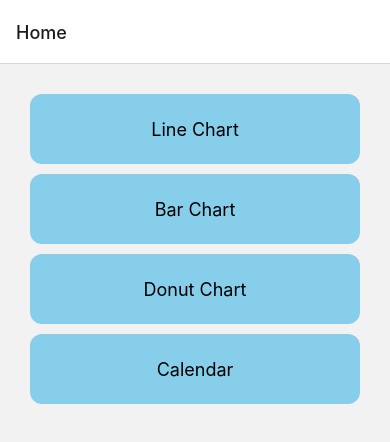
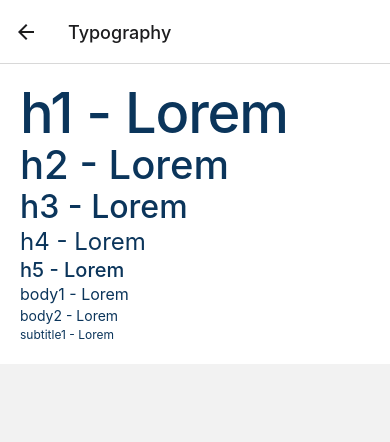
Before and after one commit to mithya-team/Obie-Native-Component, a React Native app: screen /Typography in a window 390 px wide. Shown: the top 442 px of the page. Built offline with nearby package versions, Linux system fonts and the light colour scheme.

Commit message:
Create Custom Typography

```diff
--- a/App.tsx
+++ b/App.tsx
@@ -14,6 +14,7 @@ import NewCalendarScreen from './src/Screens/Example/src/screens/calendarPlaygro
 import LineChart from './src/Screens/Charts/LineChart';
 import BarChart from './src/Screens/Charts/BarChart';
 import DonutChart from './src/Screens/Charts/DonutChart';
+import Typography from './src/Screens/Typography';
 
 const Stack = createNativeStackNavigator();
 
@@ -26,6 +27,7 @@ function App(): JSX.Element {
         <Stack.Screen name="BarChart" component={BarChart} />
         <Stack.Screen name="DonutChart" component={DonutChart} />
         <Stack.Screen name="DatePickers" component={DatePickers} />
+        <Stack.Screen name="Typography" component={Typography} />
         {/* <Stack.Screen name="CalendarScreen" component={CalendarScreen} /> */}
         {/* <Stack.Screen name="AgendaScreen" component={AgendaScreen} />
         <Stack.Screen
--- /dev/null
+++ b/src/Components/Typography/@types.ts
@@ -0,0 +1,13 @@
+export type TTypographyFontWeight = 'regular' | 'medium';
+
+export type TTypographyVariant =
+  | 'h1'
+  | 'h2'
+  | 'h3'
+  | 'h4'
+  | 'h5'
+  | 'body1'
+  | 'body2'
+  | 'subtitle1';
+
+export type TTypographyColor = 'primary' | 'secondary' | 'tertiary';
--- /dev/null
+++ b/src/Components/Typography/index.tsx
@@ -0,0 +1,109 @@
+import React, {PropsWithChildren, forwardRef} from 'react';
+import {StyleProp, StyleSheet, Text, TextStyle} from 'react-native';
+import {
+  TTypographyColor,
+  TTypographyFontWeight,
+  TTypographyVariant,
+} from './@types';
+
+export interface TypographyProps {
+  variant?: TTypographyVariant;
+  weight?: TTypographyFontWeight;
+  color?: TTypographyColor;
+}
+
+const Typography = forwardRef<Text, PropsWithChildren<TypographyProps>>(
+  ({variant = 'body1', color = 'primary', children, ...props}, ref) => (
+    <Text
+      {...props}
+      ref={ref}
+      style={getTypoStyle(variant, color, props.weight)}>
+      {children}
+    </Text>
+  ),
+);
+
+const getTypoStyle = (
+  variant: TTypographyVariant,
+  color: TTypographyColor,
+  weight?: TTypographyFontWeight,
+): StyleProp<TextStyle> => {
+  const baseStyle = {...styles[variant], color: colors[color]};
+
+  const textStyle = weight
+    ? {...baseStyle, fontWeight: fontWeights[weight]}
+    : baseStyle;
+
+  return textStyle;
+};
+
+Typography.displayName = 'Typography';
+
+export default Typography;
+
+const colors: Record<TTypographyColor, TextStyle['color']> = {
+  primary: '#0B355B',
+  secondary: '#000000',
+  tertiary: '#6BB7BA',
+};
+
+const fontWeights: Record<TTypographyFontWeight, TextStyle['fontWeight']> = {
+  regular: '400',
+  medium: '500',
+};
+
+const styles = StyleSheet.create({
+  h1: {
+    fontSize: 56,
+    fontStyle: 'normal',
+    fontWeight: '500',
+    lineHeight: 58,
+    letterSpacing: -1.12,
+  },
+  h2: {
+    fontSize: 40,
+    fontStyle: 'normal',
+    fontWeight: '500',
+    lineHeight: 46,
+  },
+  h3: {
+    fontSize: 32,
+    fontStyle: 'normal',
+    fontWeight: '500',
+    lineHeight: 38,
+  },
+  h4: {
+    fontSize: 24,
+    fontStyle: 'normal',
+    fontWeight: '400',
+    lineHeight: 32,
+  },
+  h5: {
+    fontSize: 20,
+    fontStyle: 'normal',
+    fontWeight: '500',
+    lineHeight: 24,
+  },
+  body1: {
+    fontSize: 16,
+    fontStyle: 'normal',
+    fontWeight: '400',
+    lineHeight: 24,
+  },
+  body2: {
+    fontSize: 14,
+    fontStyle: 'normal',
+    fontWeight: '400',
+    lineHeight: 20,
+  },
+  subtitle1: {
+    fontSize: 12,
+    fontStyle: 'normal',
+    fontWeight: '400',
+    lineHeight: 18,
+  },
+});
+
+// colors
+// color: #0B355B;
+// color: #6BB7BA;
--- a/src/Screens/Home/index.tsx
+++ b/src/Screens/Home/index.tsx
@@ -44,6 +44,7 @@ const buttonData = [
   // {route: 'PlaygroundScreen', text: 'Playground Screen'},
   // {route: 'TimelineCalendarScreen', text: 'Timeline Calendar Screen'},
   {route: 'NewCalendarScreen', text: 'Calendar'},
+  {route: 'Typography', text: 'Typography'},
 ];
 
 export default Home;
--- /dev/null
+++ b/src/Screens/Typography/index.tsx
@@ -0,0 +1,35 @@
+import {StyleSheet, View} from 'react-native';
+import React, {FC} from 'react';
+import TypographyComponent from '../../Components/Typography';
+import {TTypographyVariant} from '../../Components/Typography/@types';
+
+const Typography: FC = () => {
+  const typographyVariants: TTypographyVariant[] = [
+    'h1',
+    'h2',
+    'h3',
+    'h4',
+    'h5',
+    'body1',
+    'body2',
+    'subtitle1',
+  ];
+  return (
+    <View style={styles.root}>
+      {typographyVariants.map((variant, index) => (
+        <TypographyComponent key={index} variant={variant}>
+          {variant} - Lorem
+        </TypographyComponent>
+      ))}
+    </View>
+  );
+};
+
+export default Typography;
+
+const styles = StyleSheet.create({
+  root: {
+    backgroundColor: 'white',
+    padding: 20,
+  },
+});
```
